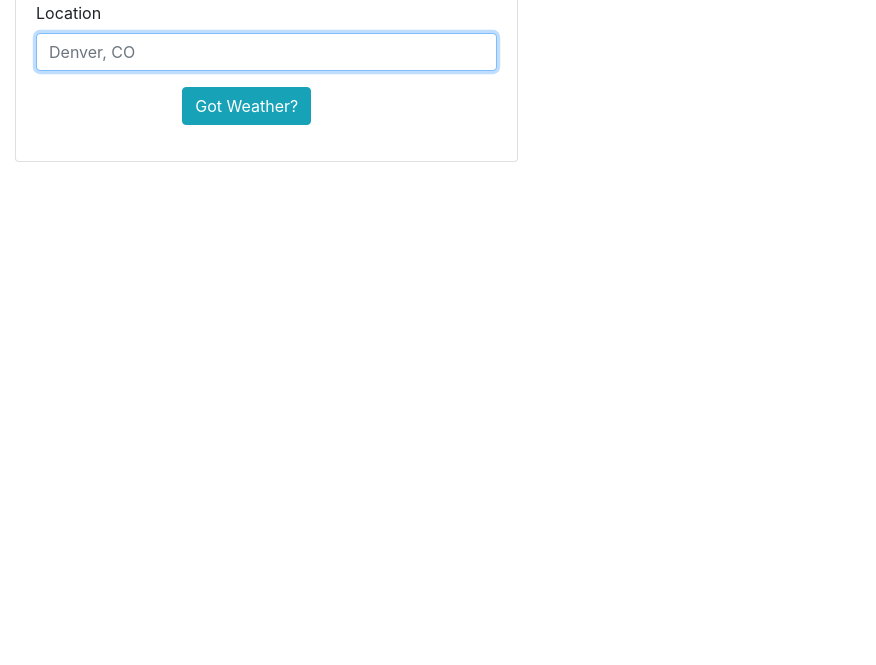
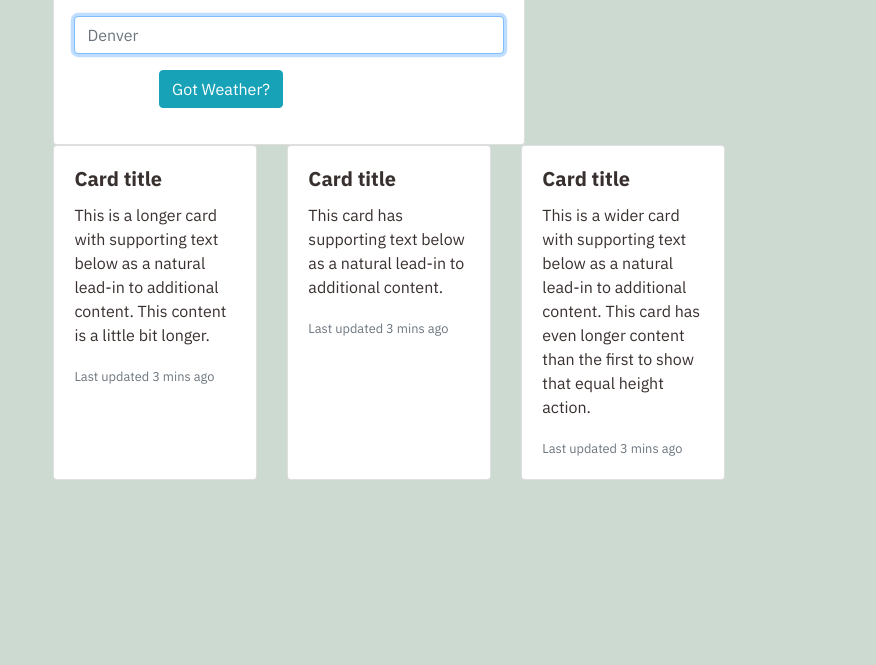
Before and after one commit to skouchy/whenWhereWeather, a plain HTML site: page index.html in a window 1280 px wide. Shown: the part 135-800 px from the top of the page, without its empty margins (0-876 px from the left). Drawn offline with nearby package versions, Linux system fonts and the light colour scheme.

Commit message:
feat(html): tried to include state code, that was a mistake and very un-MVP of me. adding current html changes while JS is functioning back to normal, lots to do

```diff
--- a/assets/css/style.css
+++ b/assets/css/style.css
@@ -1,3 +1,39 @@
-.badge--text-bg-secondary {
-    --bs-badge-hover-bg: var(--text-bg-primary);
-}
+:root {
+    --primary: #ccdad1;
+    --secondary: #9caea9;
+    --tertiary: #788585;
+    --light-dark: #6f6866;
+    --dark: #38302e;
+    --border-radius: .3rem;
+  }
+
+  * {
+    box-sizing: border-box;
+  }
+
+  body {
+    background-color: var(--primary);
+    margin: 0;
+    padding: 0;
+    font-family: "IBM Plex Sans", sans-serif;
+    color: var(--dark);
+    line-height: 1.5;
+    font-size: 16px;
+  }
+
+  h1,
+  h2,
+  h3,
+  h4,
+  h5,
+  h6 {
+    font-weight: 700;
+    margin: 0;
+    color: var(--dark);
+    line-height: 1.25;
+  }
+
+  main {
+    margin: 20px auto;
+    width: 94%;
+  }
--- a/index.html
+++ b/index.html
@@ -2,58 +2,64 @@
 <html lang="en">
 
 <head>
-  <!-- Required meta tags -->
-  <meta charset="utf-8">
-  <meta name="viewport" content="width=device-width, initial-scale=1, shrink-to-fit=no">
+  <meta charset="UTF-8">
+  <meta name="viewport" content="width=device-width, initial-scale=1.0">
+  <meta http-equiv="X-UA-Compatible" content="ie=edge">
 
   <!-- Bootstrap CSS -->
   <link rel="stylesheet" href="https://cdn.jsdelivr.net/npm/bootstrap@4.3.1/dist/css/bootstrap.min.css"
     integrity="sha384-ggOyR0iXCbMQv3Xipma34MD+dH/1fQ784/j6cY/iJTQUOhcWr7x9JvoRxT2MZw1T" crossorigin="anonymous">
+  <link href="https://fonts.googleapis.com/css?family=IBM+Plex+Sans:400,400i,700&display=swap" rel="stylesheet">
+  <link rel="stylesheet" href="https://cdnjs.cloudflare.com/ajax/libs/font-awesome/5.11.2/css/all.min.css">
+  <link rel="stylesheet" href="./assets/css/style.css" />
 
   <title>Hello, world!</title>
 </head>
 
-<body>
+<body class="flex-column min-100-vh">
   <header class="hero">
-    <h1 class="app-title" style="text-align: center;"> Weather Dashboard</h1>
+    <h1 class="app-title" style="text-align: center"> Weather Dashboard</h1>
   </header>
 
   <main class="flex-row justify-space-between">
-    <div class="grid col-md-5 gap-2">
+    <section id="city-search" class="col-12 col-md-5">
       <div class="card">
-        <h3 class="card-header text-uppercase">Search for a City:</h3>
+        <h3 class="card-header text-uppercase">Search City:</h3>
         <form id="location-form" class="card-body">
-          <div class="form-input">
-            <label class="form-label" for="location">Location</label>
-            <input name="location" id="location-input" type="text" autofocus="true" class="form-input form-control"
-              placeholder="Denver, CO"/>
+          <div id="city" class="form-input">
+            <input name="city" id="location-input" type="text" autofocus="true" class="form-input form-control"
+              placeholder="Denver" />
           </div>
 
-          <div class="col-6 mx-auto">
+
+          <div class="col-12 col-md-9 mx-auto">
             <button type="submit" class="m-3 btn btn-info text-nowrap" role="search">Got Weather?</button>
           </div>
         </form>
-        <div  class="list-group">
-          <ul id="city-list" class="list-group list-group-flush" style="list-style: none;"></ul>
       </div>
+      <div class="list-group">
+        <ul id="city-list" class="list-group list-group-flush" style="list-style: none"></ul>
       </div>
-      <div id="render-weather" class="rows"></div>
-    </div>
+    </section>
 
+    <section id="render-weather" class="col-12 col-md-7">
 
+      <!-- * Daily Weather -->
+      <div id="current-weather"></div>
 
-    <!-- //* Card Decks -->
-    <!-- <div class="card-deck">
+      <!-- * Weather Card Decks -->
+      <div id="5-day-forecast" class="card-deck">
         <div class="card">
-              <img src="..." class="card-img-top" alt="...">
+          <!-- <img src="..." class="card-img-top" alt="..."> -->
           <div class="card-body">
             <h5 class="card-title">Card title</h5>
-                <p class="card-text">This is a longer card with supporting text below as a natural lead-in to additional content. This content is a little bit longer.</p>
+            <p class="card-text">This is a longer card with supporting text below as a natural lead-in to additional
+              content. This content is a little bit longer.</p>
             <p class="card-text"><small class="text-muted">Last updated 3 mins ago</small></p>
           </div>
         </div>
         <div class="card">
-              <img src="..." class="card-img-top" alt="...">
+          <!-- <img src="..." class="card-img-top" alt="..."> -->
           <div class="card-body">
             <h5 class="card-title">Card title</h5>
             <p class="card-text">This card has supporting text below as a natural lead-in to additional content.</p>
@@ -61,14 +67,20 @@
           </div>
         </div>
         <div class="card">
-              <img src="..." class="card-img-top" alt="...">
+          <!-- <img src="..." class="card-img-top" alt="..."> -->
           <div class="card-body">
             <h5 class="card-title">Card title</h5>
-                <p class="card-text">This is a wider card with supporting text below as a natural lead-in to additional content. This card has even longer content than the first to show that equal height action.</p>
+            <p class="card-text">This is a wider card with supporting text below as a natural lead-in to additional
+              content. This card has even longer content than the first to show that equal height action.</p>
             <p class="card-text"><small class="text-muted">Last updated 3 mins ago</small></p>
           </div>
         </div>
-          </div> -->
+      </div>
+    </section>
+
+
+
+
 
     <!-- //* Button options - Bootstrap -->
     <!-- <button type="button" class="btn btn-secondary">Secondary</button>
```
Lines whose indentation alone changed are shown as unchanged.
